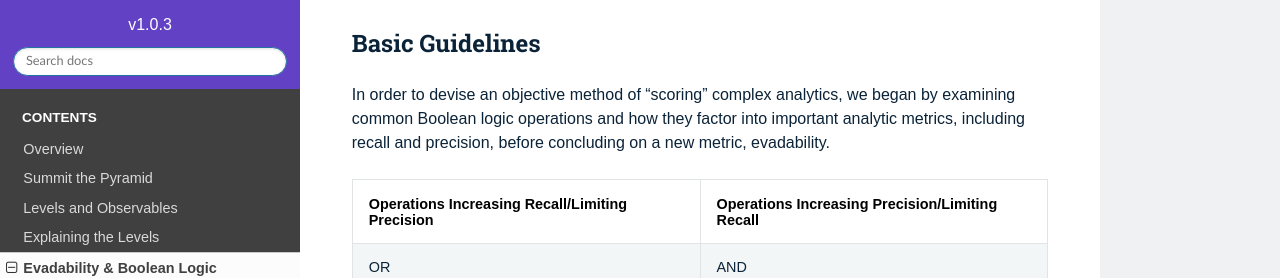
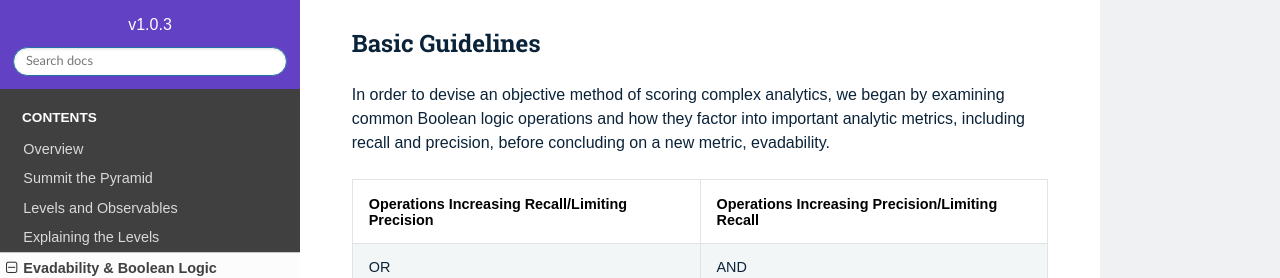
Before and after one commit to center-for-threat-informed-defense/summiting-the-pyramid, a Sphinx documentation site: the page built from docs/evadability.rst, in a window 1280 px wide and 900 px high, scrolled down 430 px. Shown: the part 174-452 px from the top of the window. Built offline with Sphinx 7.4.7 and the Read the Docs theme 2.0.0, drawn with Linux system fonts in a browser that asks for light colours; some of the changed text lies outside the part shown.

Commit message:
fixing typos

```diff
--- a/docs/evadability.rst
+++ b/docs/evadability.rst
@@ -19,7 +19,7 @@
 Basic Guidelines
 ----------------
 
-In order to devise an objective method of “scoring” complex analytics, we began by
+In order to devise an objective method of scoring complex analytics, we began by
 examining common Boolean logic operations and how they factor into important
 analytic metrics, including recall and precision, before concluding on a new
 metric, evadability.
@@ -119,9 +119,9 @@
 
    Evadability Tuple Example Calculations
 
-To illustrate this process, let’s take the example of the SIGMA analytic focused on Adfind.exe [#f3]_:
+To illustrate this process, let’s take the example of the SIGMA analytic focused on ``adfind.exe`` [#f3]_:
 
-.. code-block::
+.. code-block:: yaml
 
     selection:
         CommandLine|contains:
@@ -134,7 +134,7 @@
 
 Through analysis of the original analytic’s Levels of Evadability for the listed observables, we have proposed the following change to the analytic that will increase its robustness and difficulty to evade:
 
-.. code-block::
+.. code-block:: yaml
 
     selection:
         CommandLine|contains:
@@ -184,7 +184,7 @@
         |   - 'computers_pwdnotreqd'
         | OriginalFileName: 'adfind.exe'
     * - Operational/Environmental Variables
-      - Image|endswith: '\adfind.exe'
+      - Image|endswith: '\\adfind.exe'
       -
 
 By calculating the Evadability Tuple Score for both analytics, we can confirm that the updated analytic should be both harder to
```
Also changed, not shown: docs/analytics/adfind.rst (+4 -4 lines), docs/levelsexplanation.rst (+6 -6 lines).
